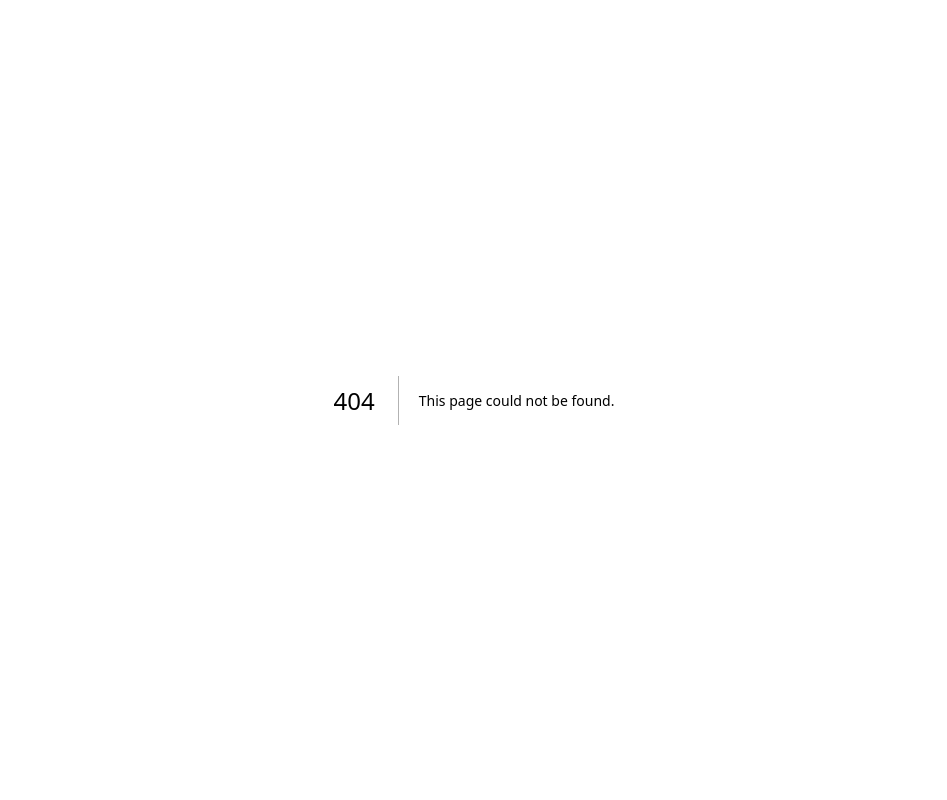
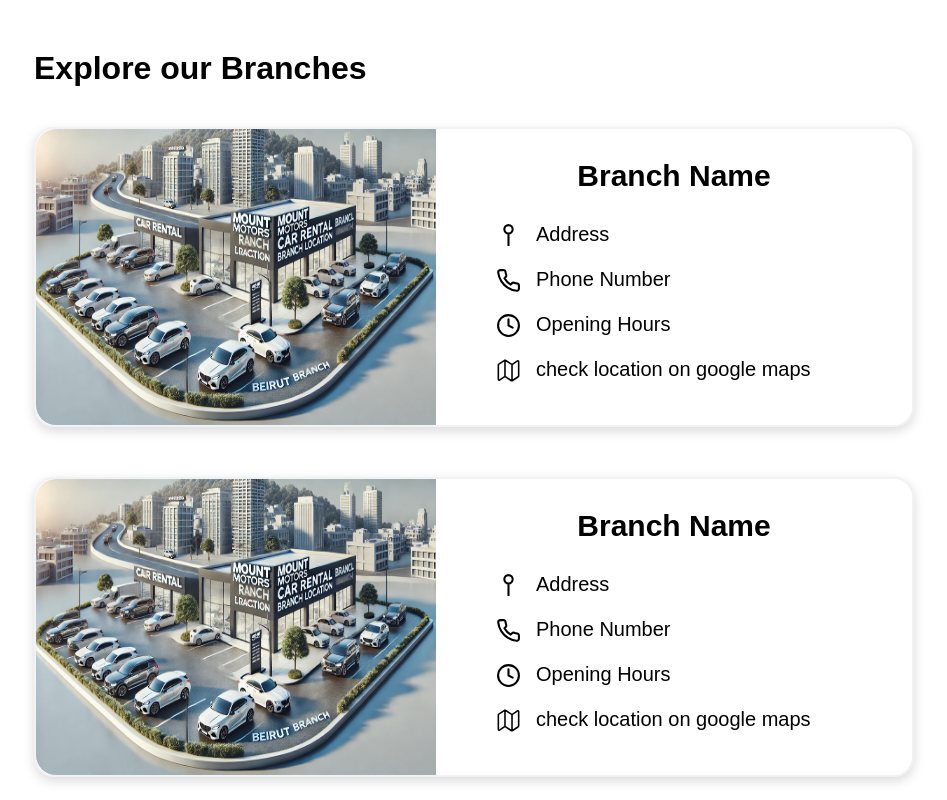
Before and after one commit to Posenega/car-rental-frontend, a Next.js app: page /branches in a window 1280 px wide. Before the commit this address had no page. Shown: the top 800 px of the page, without its empty margins (166-1113 px from the left). Built offline with nearby package versions, Linux system fonts and the light colour scheme.

Commit message:
branch cards and oage

```diff
--- /dev/null
+++ b/src/app/branches/branches.module.css
@@ -0,0 +1,20 @@
+.page{
+    display: flex;
+    flex-direction: column;
+    padding-top: 20px;
+    padding:200px;
+    padding-top: 50px;
+    background-color: white;
+    color: black;
+    margin: 0px;
+}
+.page h1{
+    margin-bottom: 40px;
+
+}
+.branch_container{
+    display: flex;
+    flex-direction: column;
+    gap: 50px;
+
+}
--- /dev/null
+++ b/src/app/branches/page.tsx
@@ -0,0 +1,17 @@
+import React from "react";
+import styles from "./branches.module.css";
+import BranchCard from "../../components/BranchCard";
+const BranchesPage = () => {
+  return (
+    <div className={styles.page}>
+      <h1>Explore our Branches</h1>
+      <div className={styles.branch_container}>
+        <BranchCard />
+        <BranchCard />
+        <BranchCard />
+        <BranchCard />
+      </div>
+    </div>
+  );
+};
+export default BranchesPage;
--- /dev/null
+++ b/src/components/BranchCard.tsx
@@ -0,0 +1,38 @@
+import React from "react";
+import styles from "./Card.module.css";
+import img from "../assets/branch.png";
+import { GrLocationPin } from "react-icons/gr";
+import { LuPhone } from "react-icons/lu";
+import { FiClock } from "react-icons/fi";
+import { IoMapOutline } from "react-icons/io5";
+const card = () => {
+  return (
+    <div className={styles.container}>
+      <img src={img.src} alt="..."></img>
+      <div className={styles.sub}>
+        <h2>Branch Name</h2>
+
+        <div className={styles.info}>
+          <div className={styles.other}>
+            <GrLocationPin size={25} />
+            <p>Address</p>
+          </div>
+          <div className={styles.other}>
+            <LuPhone size={25} />
+            <p>Phone Number</p>
+          </div>
+          <div className={styles.other}>
+            <FiClock size={25} />
+            <p>Opening Hours</p>
+          </div>
+          <div className={styles.other}>
+            <IoMapOutline size={25} />
+            <a>check location on google maps</a>
+          </div>
+        </div>
+      </div>
+    </div>
+  );
+};
+
+export default card;
--- /dev/null
+++ b/src/components/Card.module.css
@@ -0,0 +1,43 @@
+ .container{
+    background-color: white;
+    display: flex;
+    flex-wrap: nowrap;
+    justify-content:space;
+    color: black;
+    border-radius: 20px;
+    border: 2px solid #f0f2f3;
+    box-shadow: 0 4px 12px rgba(0, 0, 0, 0.15);
+    height: 300px;
+ }
+ .container img{
+    width: 400px;
+    border-top-left-radius: 20px;
+    border-bottom-left-radius: 20px;
+ }
+ .sub{
+    display: flex;
+    flex-direction: column;
+    margin: 30px;
+    color: black;
+   align-items: center;
+   width:100%;
+ }
+ .sub h2{
+   font-size: 30px;
+ }
+.info{
+   width:100%;
+   padding: 10px;
+}
+.other{
+   display: flex;
+   flex-wrap: nowrap;
+   margin: 20px;
+   gap: 15px;
+}
+.other p{
+   font-size: 20px;
+}
+.other a{
+   font-size: 20px;
+}
```
Also changed, not shown: src/assets/branch.png (added).
